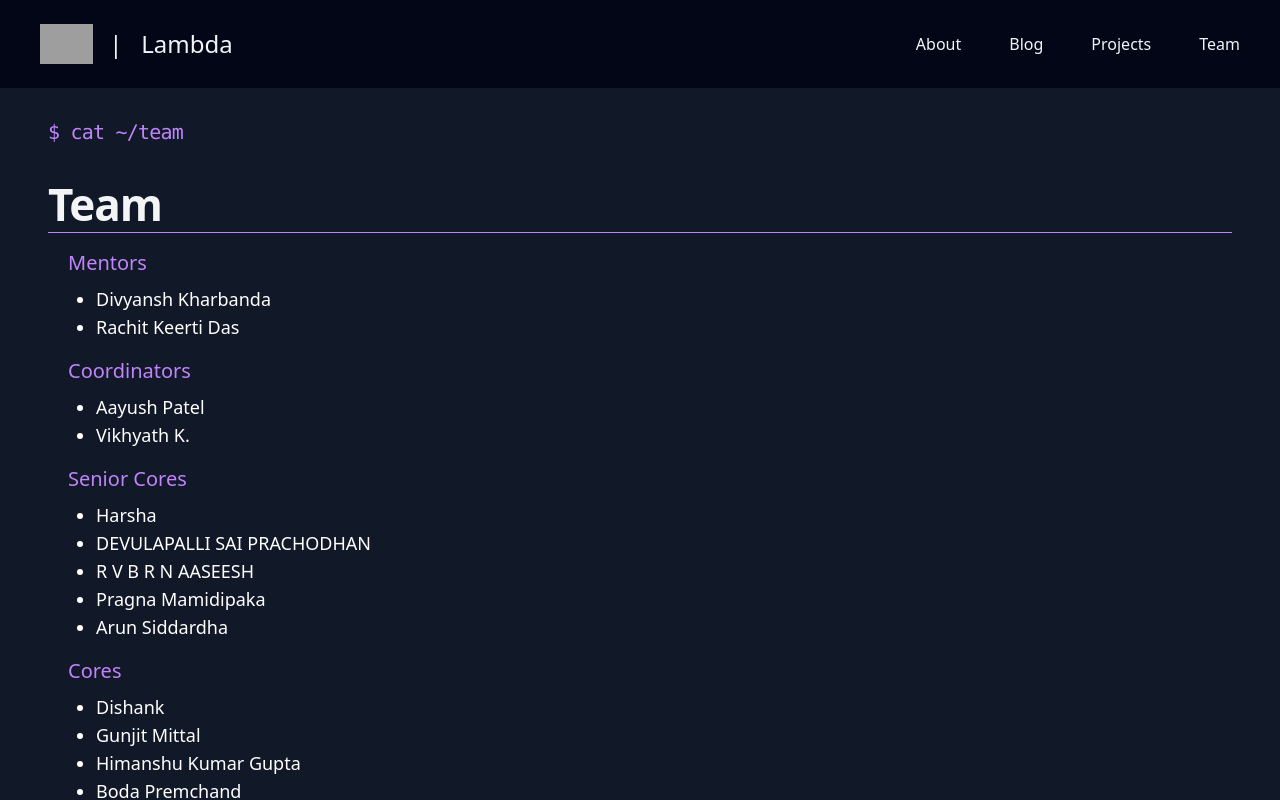
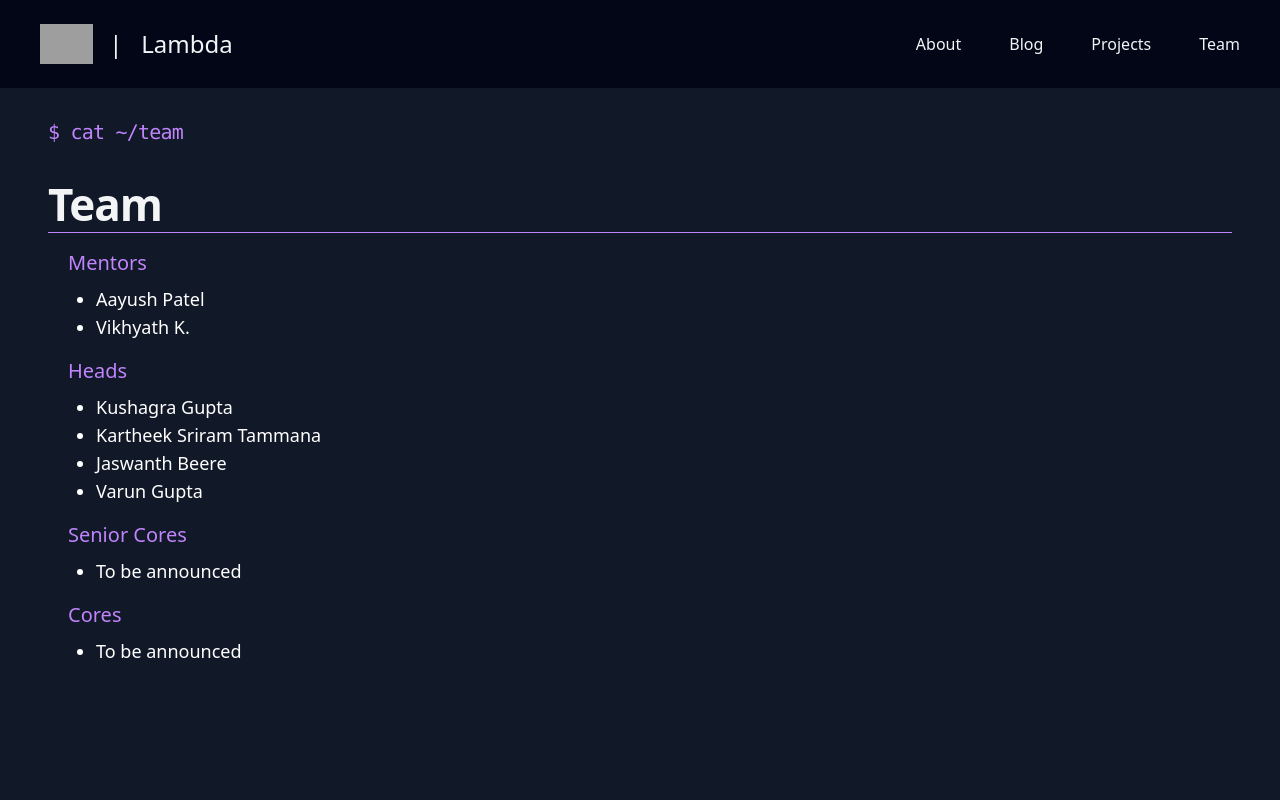
Before and after one commit to jash-j3/web_deploy, a Next.js app: page /team in a window 1280 px wide. Shown: the top 800 px of the page. Built offline with nearby package versions, Linux system fonts and the light colour scheme; grey boxes are pictures that could not be loaded.

Commit message:
add may'22 newsletter, announce heads
change team page

```diff
--- a/pages/team.js
+++ b/pages/team.js
@@ -11,6 +11,7 @@ import HorizontalRule from "../components/HorizontalRule";
 // people[2] -> senior cores
 // people[3] -> cores
 
+/* Team 2022-23 (might be used later)
 // Harsha
 // DEVULAPALLI SAI PRACHODHAN
 // R V B R N AASEESH
@@ -167,8 +168,58 @@ const people = [
     },
   ],
 ];
+*/
 
-const rolename = ["Mentors", "Coordinators", "Senior Cores", "Cores"];
+const people = [
+  [
+    {
+      name: "Aayush Patel",
+      contact: "cs20btech@iith.ac.in",
+      githubUsername: "Aayush2492",
+    },
+    {
+      name: "Vikhyath K.",
+      contact: "cs20btech@iith.ac.in",
+      githubUsername: "Vikhyath-vec",
+    },
+  ],
+  [
+    {
+      name: "Kushagra Gupta",
+      contact: "cs21btech@iith.ac.in",
+      githubUsername: "MistyRavager",
+    },
+    {
+      name: "Kartheek Sriram Tammana",
+      contact: "cs21btech@iith.ac.in",
+      githubUsername: "kst164",
+    },
+    {
+      name: "Jaswanth Beere",
+      contact: "bm21btech@iith.ac.in",
+      githubUsername: "frostedCupcake",
+    },
+    {
+      name: "Varun Gupta",
+      contact: "cs21btech@iith.ac.in",
+      githubUsername: "procodervarun",
+    },
+  ],
+  [
+    {
+      name: "To be announced",
+      githubUsername: "",
+    },
+  ],
+  [
+    {
+      name: "To be announced",
+      githubUsername: "",
+    },
+  ],
+];
+
+const rolename = ["Mentors", "Heads", "Senior Cores", "Cores"];
 
 const cores = [];
 
```
Also changed, not shown: _posts/_newsletter_may22.md (added, +63 -0 lines), public/static/images/blog/newsletter/1.webp (added).
